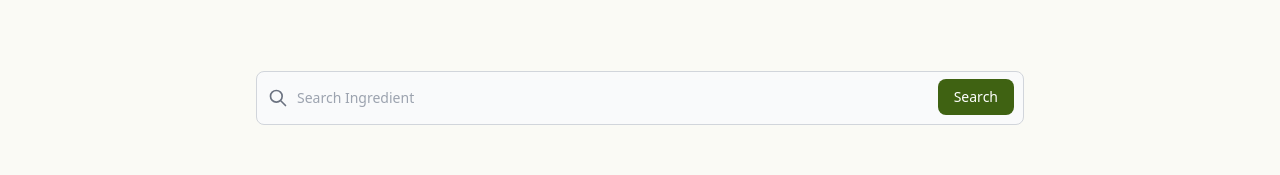
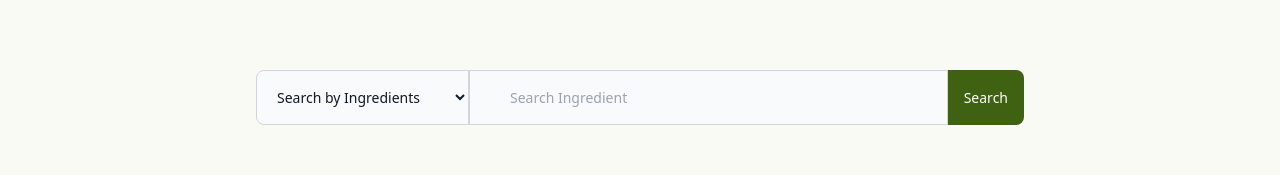
Before and after one commit to diang-elo/Recipe-Matching-System, a React (Create React App) app in the folder frontend/: page / in a window 1280 px wide. Shown: the part 120-295 px from the top of the page. Built offline with nearby package versions, Linux system fonts and the light colour scheme.

Commit message:
search by options in input

```diff
--- a/frontend/src/screens/Landing.js
+++ b/frontend/src/screens/Landing.js
@@ -5,6 +5,7 @@ import RecipeCard from "../components/cards/RecipeCard";
 function Landing() {
   const navigate = useNavigate();
   const [searchName, setSearchName] = useState("");
+  const [searchType, setSearchType] = useState("");
   const getSearch = (e) => {
     e.preventDefault();
     navigate("/recipe/" + searchName);
@@ -18,46 +19,42 @@ function Landing() {
         </h1>
         <form class="sm:w-3/5 w-80">
           <label
-            for="default-search"
+            for="search-type"
             class="mb-2 text-sm font-medium text-gray-900 sr-only"
           >
             Search
           </label>
-          <div class="relative">
-            <div class="flex absolute inset-y-0 left-0 items-center pl-3 pointer-events-none">
-              <svg
-                class="w-5 h-5 text-gray-500 "
-                fill="none"
-                stroke="currentColor"
-                viewBox="0 0 24 24"
-                xmlns="http://www.w3.org/2000/svg"
-              >
-                <path
-                  stroke-linecap="round"
-                  stroke-linejoin="round"
-                  stroke-width="2"
-                  d="M21 21l-6-6m2-5a7 7 0 11-14 0 7 7 0 0114 0z"
-                ></path>
-              </svg>
-            </div>
+          <div class="relative flex">
+            <select
+              id="search-type"
+              onChange={(event) => {
+                setSearchType(event.target.value);
+              }}
+              class="block p-4 pr-8 text-sm text-gray-900 bg-gray-50 rounded-l-lg border border-gray-300 focus:ring-blue-500"
+            >
+              <option value="ingredients">Search by Ingredients</option>
+              <option value="diet">Search by Diet</option>
+              <option value="recipe">Search by Recipe</option>
+            </select>
             <input
               onChange={(event) => {
                 setSearchName(event.target.value);
               }}
               type="search"
               id="default-search"
-              class="block p-4 pl-10 w-full text-sm text-gray-900 bg-gray-50 rounded-lg border border-gray-300 focus:ring-blue-500 "
+              class="block p-4 pl-10 w-full text-sm text-gray-900 bg-gray-50  border border-gray-300 focus:ring-blue-500"
               placeholder="Search Ingredient"
             />
             <button
               onClick={getSearch}
               type="submit"
-              class="text-white absolute right-2.5 bottom-2.5 bg-lime-800 hover:bg-lime-900 focus:ring-4 focus:outline-none focus:ring-lime-900 font-medium rounded-lg text-sm px-4 py-2"
+              class="text-white bg-lime-800 hover:bg-lime-900 focus:ring-4 focus:outline-none focus:ring-lime-900 font-medium rounded-r-lg text-sm px-4 py-2"
             >
               Search
             </button>
           </div>
         </form>
+
         <div class="flex justify-center">
           <RecipeCard
             title="Mocha Latte"
```
